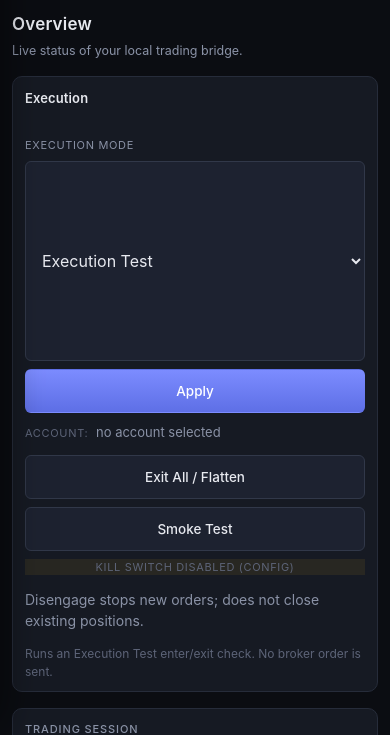
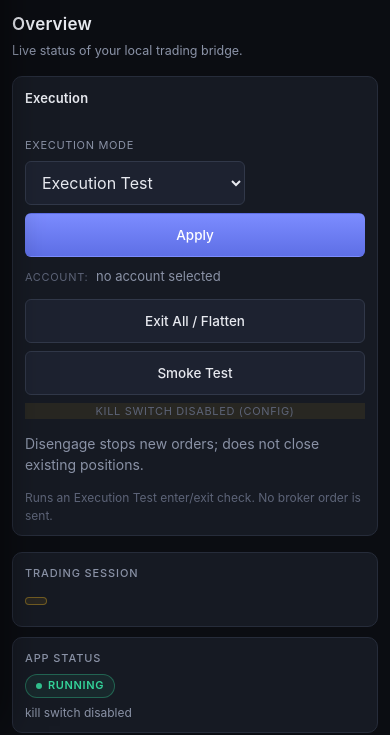
Before and after one commit to rdele75/signal_bridge, a Python web app: template app/templates/dashboard.html in a window 390 px wide. Shown: the part 118-853 px from the top of the page. Run offline with Jinja, Linux system fonts and the light colour scheme; the template is opened without the code that fills it, so the values that code supplies are empty.

Commit message:
fix(dashboard): tighten execution mode dropdown width on desktop
The select only carries two short labels (Execution Test / live), so
the previous `flex: 1 1 200px` made it stretch unnecessarily wide on
desktop. Constrain to min 140 / max 220 px and let it size to content.
Mobile keeps the existing width:100% override.

Co-Authored-By: Claude Opus 4.7 <noreply@anthropic.com>

```diff
--- a/app/static/styles.css
+++ b/app/static/styles.css
@@ -1038,9 +1038,13 @@ details.collapsible > summary:hover h3 { color: var(--accent); }
   flex-wrap: wrap;
 }
 .execution-mode-form select {
-  flex: 1 1 200px;
-  min-width: 200px;
+  /* Size to content on desktop; the dropdown only ever holds two
+     short labels (Execution Test / live) so a wide select was
+     wasted space. Mobile breakpoint below overrides to 100%. */
+  flex: 0 0 auto;
   width: auto;
+  min-width: 140px;
+  max-width: 220px;
 }
 /* Apply sits at the trailing edge of the row so the select can grow
    into the card width instead of leaving the row left-clumped. The
```
